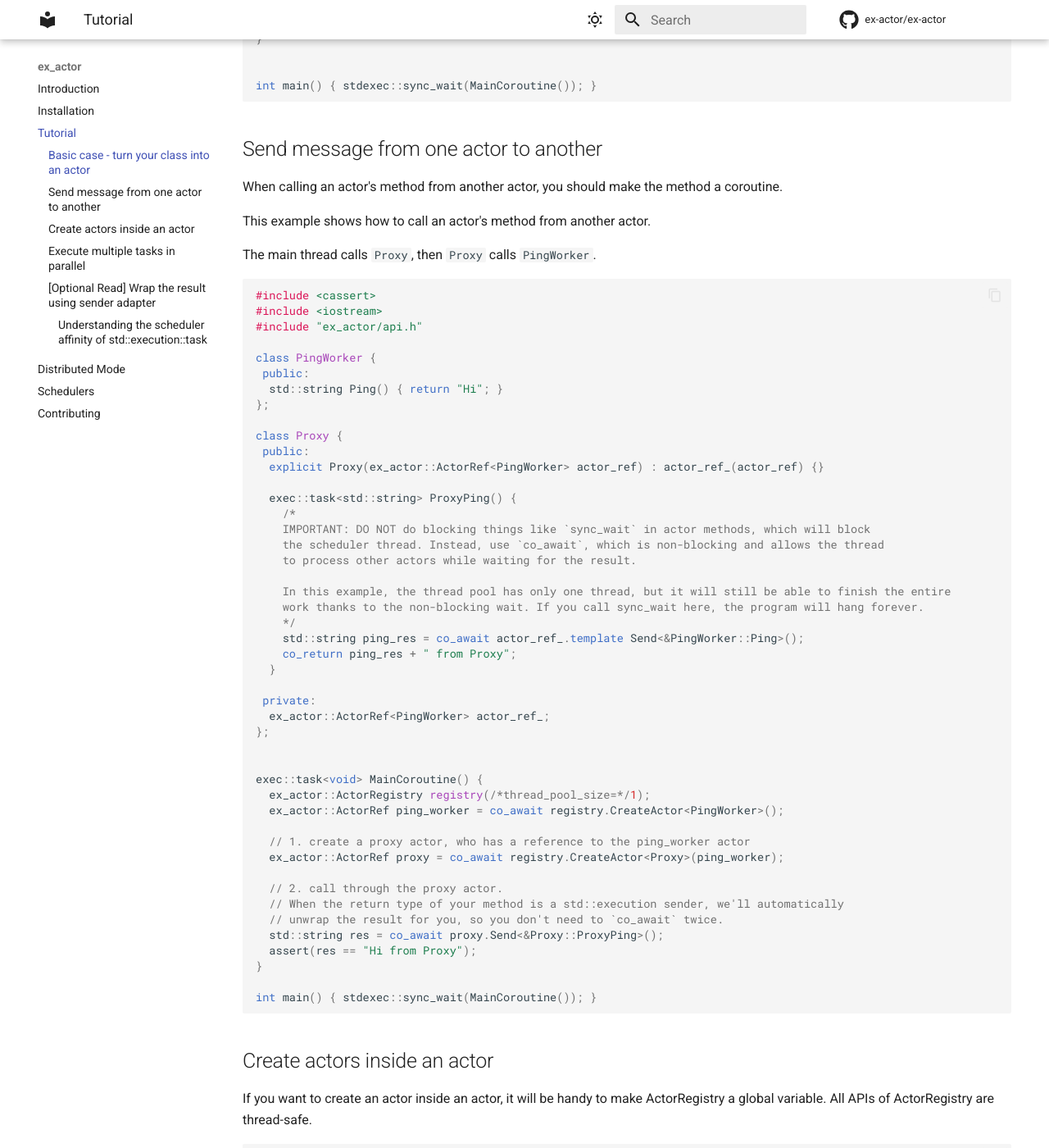
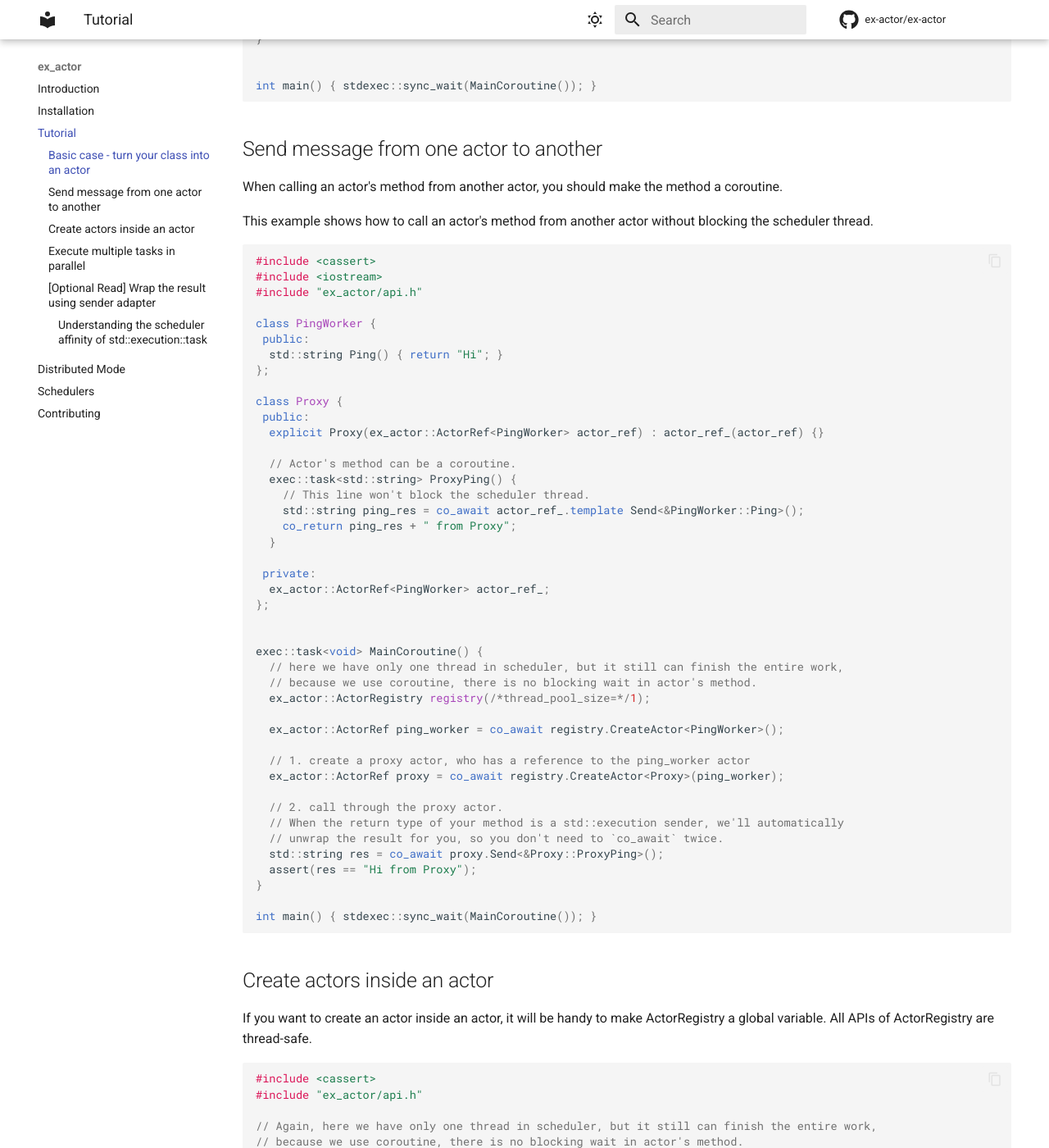
Before and after one commit to ex-actor/ex-actor, an MkDocs documentation site: the page built from docs/contents/tutorial.md, in a window 1280 px wide and 1400 px high, scrolled down 1277 px. Shown: the whole window at 82% size. Built offline with MkDocs 1.6.1 and Material for MkDocs 9.7.7, drawn with Linux system fonts in a browser that asks for light colours; comment, search, counter and statistics services are not loaded; some of the changed text lies outside the part shown.

Commit message:
polish tutorial (#99)

```diff
--- a/docs/contents/tutorial.md
+++ b/docs/contents/tutorial.md
@@ -84,9 +84,7 @@ int main() { stdexec::sync_wait(MainCoroutine()); }
 
 When calling an actor's method from another actor, you should make the method a coroutine.
 
-This example shows how to call an actor's method from another actor.
-
-The main thread calls `Proxy`, then `Proxy` calls `PingWorker`.
+This example shows how to call an actor's method from another actor without blocking the scheduler thread.
 
 
 <!-- doc test start -->
@@ -104,15 +102,9 @@ class Proxy {
  public:
   explicit Proxy(ex_actor::ActorRef<PingWorker> actor_ref) : actor_ref_(actor_ref) {}
 
+  // Actor's method can be a coroutine.
   exec::task<std::string> ProxyPing() {
-    /*
-    IMPORTANT: DO NOT do blocking things like `sync_wait` in actor methods, which will block
-    the scheduler thread. Instead, use `co_await`, which is non-blocking and allows the thread
-    to process other actors while waiting for the result.
-
-    In this example, the thread pool has only one thread, but it will still be able to finish the entire
-    work thanks to the non-blocking wait. If you call sync_wait here, the program will hang forever.
-    */
+    // This line won't block the scheduler thread.
     std::string ping_res = co_await actor_ref_.template Send<&PingWorker::Ping>();
     co_return ping_res + " from Proxy";
   }
@@ -123,7 +115,10 @@ class Proxy {
 
 
 exec::task<void> MainCoroutine() {
+  // here we have only one thread in scheduler, but it still can finish the entire work,
+  // because we use coroutine, there is no blocking wait in actor's method.
   ex_actor::ActorRegistry registry(/*thread_pool_size=*/1);
+
   ex_actor::ActorRef ping_worker = co_await registry.CreateActor<PingWorker>();
 
   // 1. create a proxy actor, who has a reference to the ping_worker actor
@@ -167,8 +162,10 @@ public:
   // Actor's method can be a coroutine.
   exec::task<std::string> SpawnChildAndPing() {
     if (child_.IsEmpty()) {
+      // this line won't block the scheduler thread
       child_ = co_await registry.CreateActor<Child>();
     }
+    // this line won't either
     std::string child_res = co_await child_.Send<&Child::Ping>();
     co_return "Where is my child? " + child_res;
   }
```
